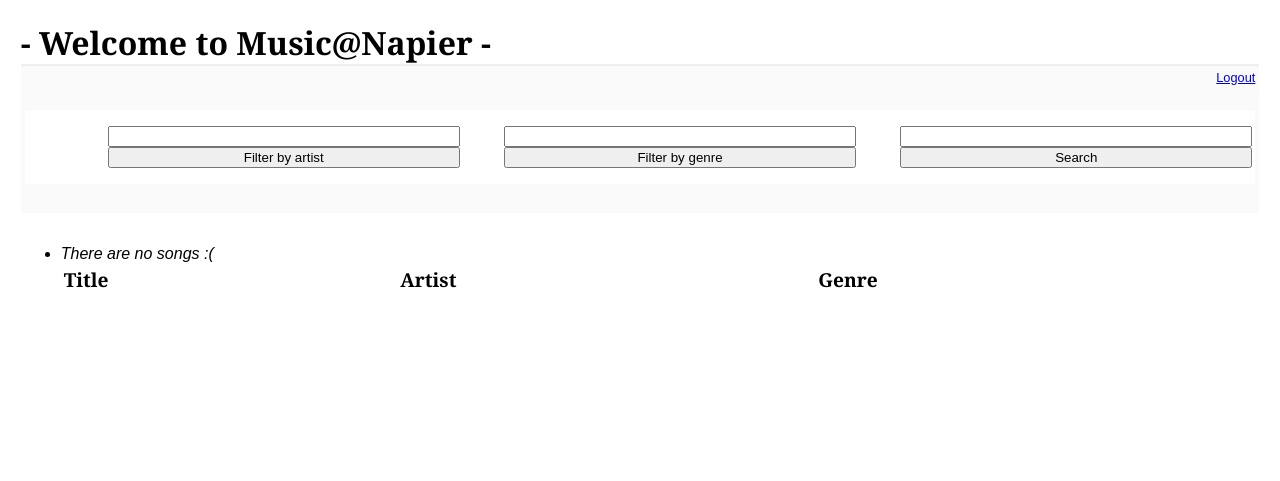
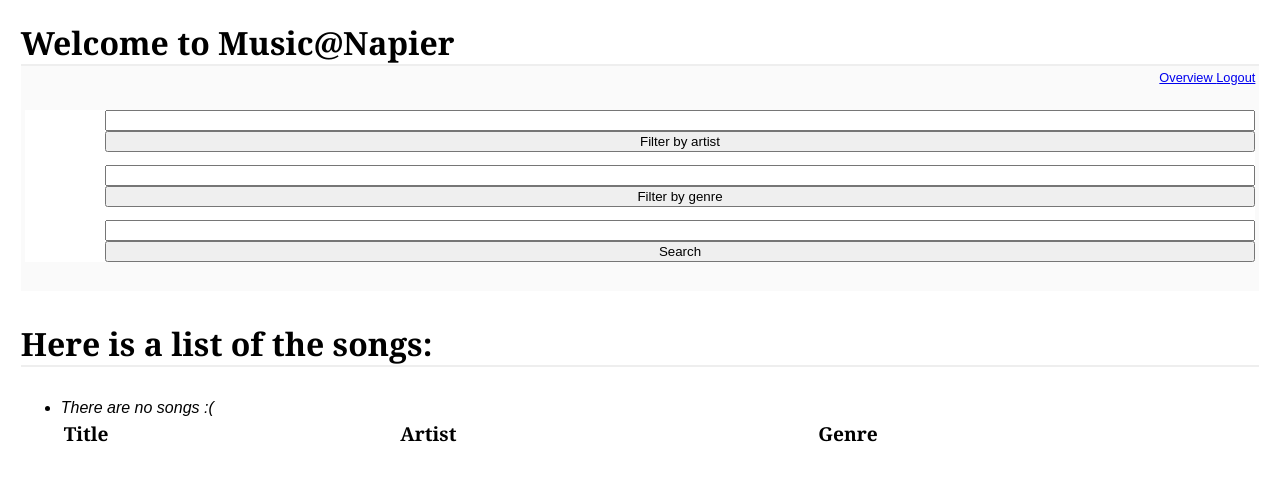
Before and after one commit to KathaK/src, a Flask app: page / in a window 1280 px wide. Shown: the top 481 px of the page. Run offline with Flask 2, Linux system fonts and the light colour scheme; the visitor is signed in with stand-in values (Sample User, id 1); data that the repository does not hold is empty.

Commit message:
layout improved

```diff
--- a/templates/layout.html
+++ b/templates/layout.html
@@ -2,41 +2,37 @@
 <title>Music@Napier</title>
 <link rel="stylesheet" type="text/css" href="{{url_for('static', filename='style.css') }}">
 <div class="title">
-    <h1>- Welcome to Music@Napier -</h1>
+    <h1>Welcome to Music@Napier</h1>
     <div class="metanav">
     {% if not session.logged_in %}
+
       <a href="{{ url_for('login') }}"> Login </a>
     {% else %}
+      <a href="{{ url_for('show_all_songs') }}"> Overview </a>
       <a href="{{ url_for('logout') }}"> Logout </a>
       <ul class="songs">
-      <table style="width:100%">
-          <tr>
-              <td>
+
       <form action="{{ url_for('artist') }}" method="get">
         <dl>
           <dd><input type="text" name="artist">
           <dd><input type="submit" value="Filter by artist">
         </dl>
       </form>
-              </td>
-              <td>
+
       <form action="{{ url_for('genre') }}" method="get">
         <dl>
           <dd><input type="text" name="genre">
           <dd><input type="submit" value="Filter by genre">
         </dl>
       </form>
-              </td>
-              <td>
+
       <form action="{{ url_for('search') }}" method="get">
         <dl>
           <dd><input type="text" name="searchterm">
           <dd><input type="submit" value="Search">
         </dl>
       </form>
-              </td>
-          </tr>
-      </table>
+
   {% endif %}
   </div>
 
--- a/templates/songs.html
+++ b/templates/songs.html
@@ -1,5 +1,7 @@
 {% extends "layout.html" %}
 {% block body %}
+  <br>
+  <h1>Here is a list of the songs:</h1>
     <ul class="songs">
     <table style="width:100%">
         <tr>
```
Lines whose indentation alone changed are shown as unchanged.
